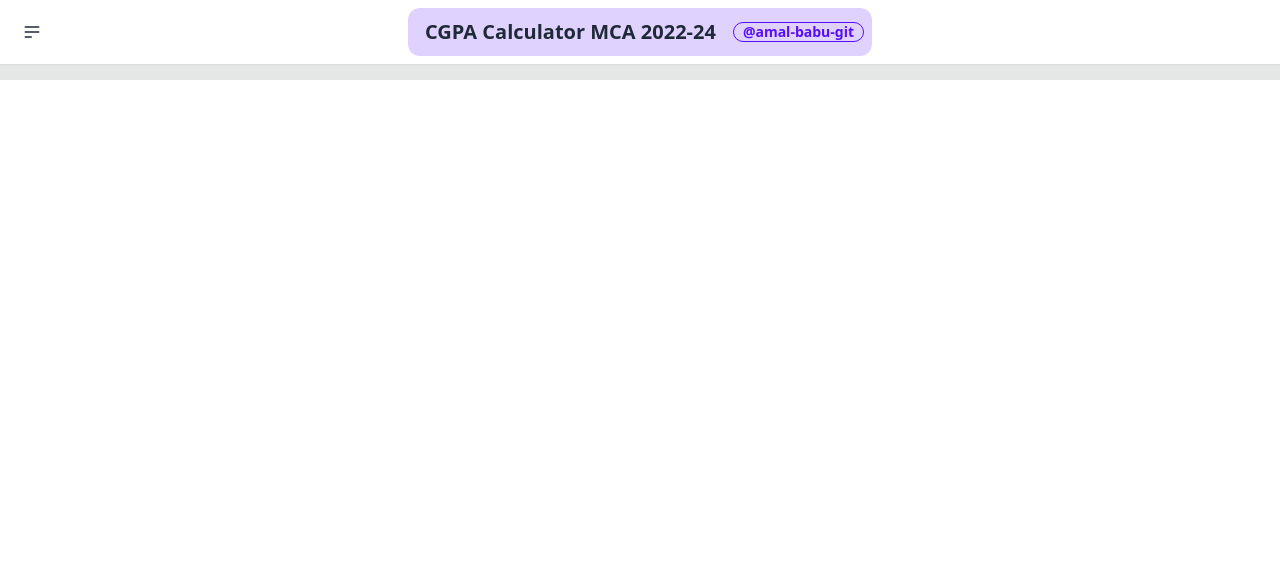
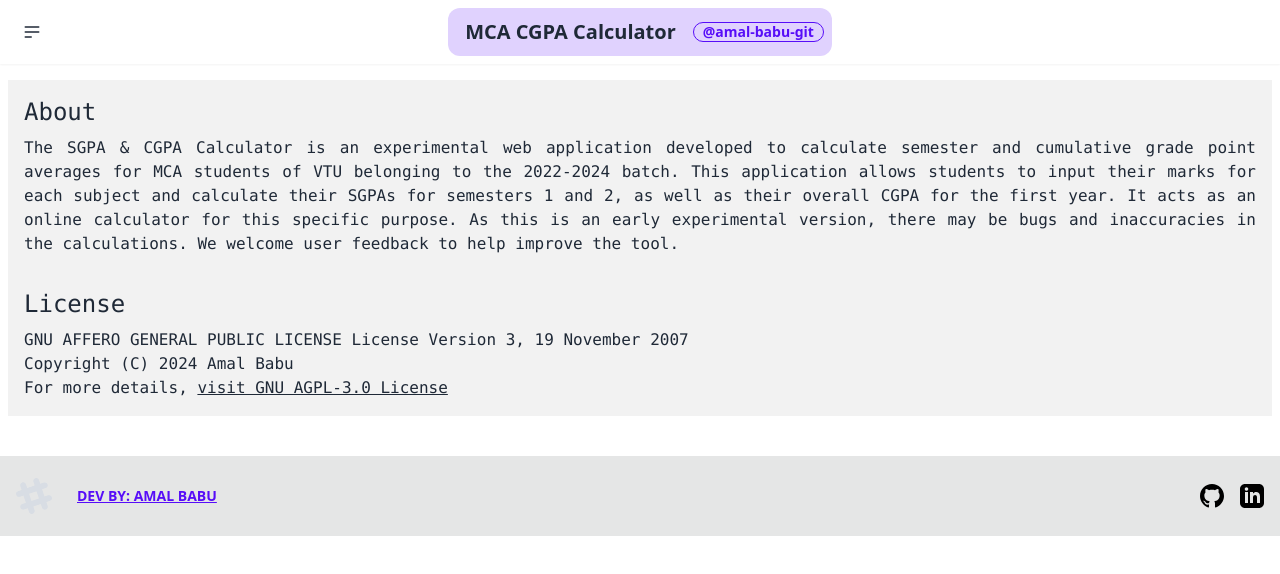
Before and after one commit to amal-babu-git/cgpa-mca-vtu-2022-24, a React (Vite) app: page /about in a window 1280 px wide. Shown: the top 574 px of the page. Built offline with nearby package versions, Linux system fonts and the light colour scheme; no server answers.

Commit message:
title changed about page added with license and navbar for PC&TC

```diff
--- a/index.html
+++ b/index.html
@@ -11,7 +11,7 @@
 			name="viewport"
 			content="width=device-width, initial-scale=1.0"
 		/>
-		<title>VTU MCA 2022-24 CGPA CALCULATOR</title>
+		<title>VTU MCA CGPA CALCULATOR</title>
 		<meta
 			name="description"
 			content="Calculate your SGPA and CGPA scores easily with our free online VTU MCA CGPA calculator. Mobile friendly and easy to use."
--- a/src/App.jsx
+++ b/src/App.jsx
@@ -10,6 +10,7 @@ import PrivacyP from "./components/privacy/PrivacyP";
 import SemThreeSGPACard from "./components/SGPA/semThreeSGPACard";
 import ReportPDF from "./components/CGPA/ReportPDF";
 import SemFourSGPACard from "./components/SGPA/SemFourSGPACard";
+import About from "./components/about/About";
 
 function App() {
 	return (
@@ -43,6 +44,10 @@ function App() {
 						element={<CGPA />}
 					/>
 					<Route
+						path="about"
+						element={<About />}
+					/>
+					<Route
 						path="privacy-policy"
 						element={<PrivacyP />}
 					/>
--- /dev/null
+++ b/src/components/about/About.jsx
@@ -0,0 +1,43 @@
+import { Link } from "react-router-dom";
+
+const About = () => {
+	return (
+		<>
+			<div className="mt-20 font-mono text-justify bg-base-200 mb-10 me-2 ms-2">
+				<div className="container mx-auto p-4">
+					{/* About */}
+					<h1 className="text-2xl font-medium">About</h1>
+					<p className="mt-2 text-gray-800">
+						The SGPA & CGPA Calculator is an experimental web application
+						developed to calculate semester and cumulative grade point averages
+						for MCA students of VTU belonging to the 2022-2024 batch. This
+						application allows students to input their marks for each subject
+						and calculate their SGPAs for semesters 1 and 2, as well as their
+						overall CGPA for the first year. It acts as an online calculator for
+						this specific purpose. As this is an early experimental version,
+						there may be bugs and inaccuracies in the calculations. We welcome
+						user feedback to help improve the tool.
+					</p>
+				</div>
+				<div className="container mx-auto p-4">
+					{/* About */}
+					<h1 className="text-2xl font-medium">License</h1>
+					<p className="mt-2 text-gray-800">
+						GNU AFFERO GENERAL PUBLIC LICENSE License Version 3, 19 November
+						2007 <br />
+						Copyright (C) 2024 Amal Babu <br />
+						For more details,{" "}
+						<Link
+							className="link"
+							to="https://www.gnu.org/licenses/agpl-3.0.txt"
+						>
+							visit GNU AGPL-3.0 License
+						</Link>
+					</p>
+				</div>
+			</div>
+		</>
+	);
+};
+
+export default About;
--- a/src/components/header/Navbar.jsx
+++ b/src/components/header/Navbar.jsx
@@ -21,9 +21,12 @@ const Navbar = () => {
 	const onClickCGPA = () => {
 		navigate("/cgpa");
 	};
-	// const onClickPrivacyPolicy = () => {
-	// 	navigate("/privacy-policy");
-	// };
+	const onClickAbout = () => {
+		navigate("/about");
+	};
+	const onClickPrivacyPolicy = () => {
+		navigate("/privacy-policy");
+	};
 
 	return (
 		<>
@@ -68,11 +71,14 @@ const Navbar = () => {
 							<li>
 								<a onClick={onClickCGPA}>CGPA</a>
 							</li>
-							{/* <li>
+							<li>
+								<a onClick={onClickAbout}>About</a>
+							</li>
+							<li>
 								<a onClick={onClickPrivacyPolicy}>
 									Terms and Conditions & Privacy Policy
 								</a>
-							</li> */}
+							</li>
 							<li>
 								<Link
 									to="https://github.com/amal-babu-git/cgpa-mca-vtu-2022-24/blob/production/LICENSE.md"
@@ -84,13 +90,14 @@ const Navbar = () => {
 						</ul>
 					</div>
 				</div>
-				<h1 className="hidden">CGPA Calculator MCA 2022-24</h1>
+				<h1 className="hidden">CGPA Calculator MCA (VTU)</h1>
 				<div className="navbar-center bg-primary-content rounded-xl pe-2">
 					<Link
 						to={"/"}
 						className="btn btn-ghost normal-case text-xl "
 					>
-						<h1>CGPA Calculator MCA 2022-24</h1>
+						<h1>MCA CGPA Calculator</h1>
+						<h2 className="hidden">CGPA CALCULATOR FOR MCA VTU SYLLABUS</h2>
 					</Link>
 					<Link
 						className="hidden text-primary font-semibold md:inline-flex"
```
